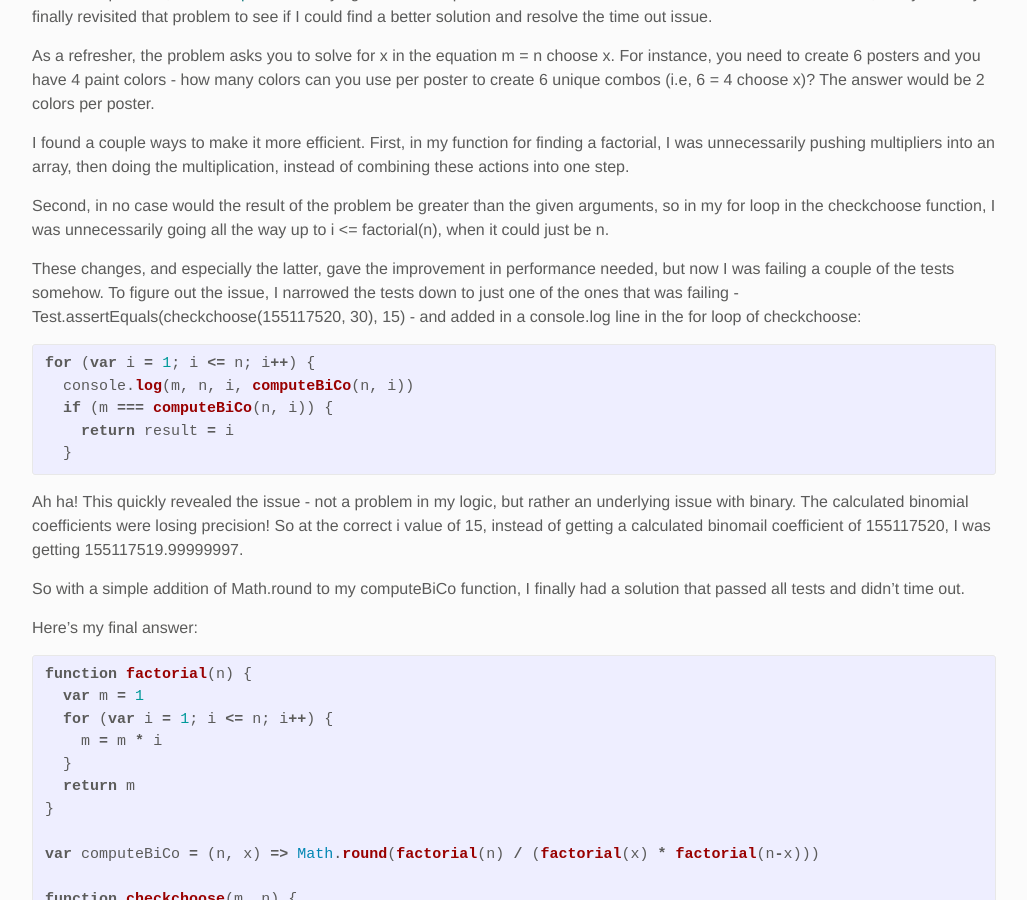
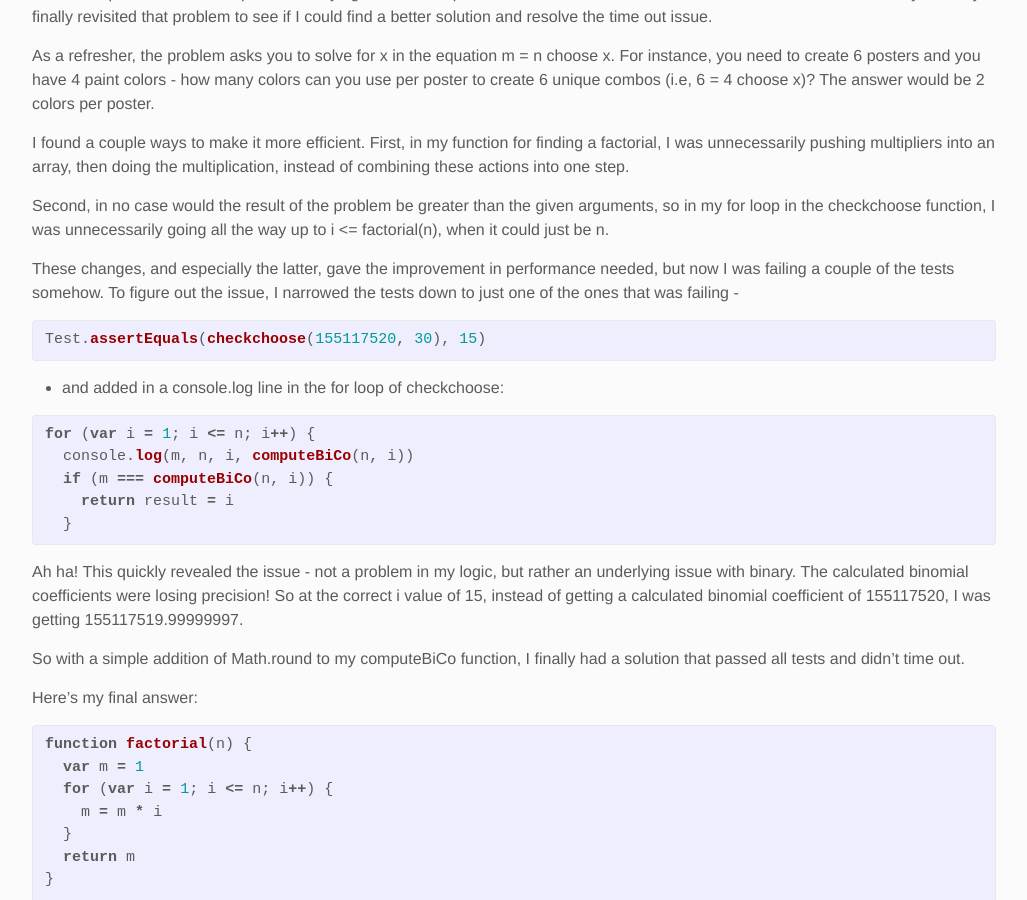
Before and after one commit to allisonkbarr/allisonkbarr.github.io, a Jekyll site: the page built from _posts/2016-02-20-a-kata-revisited.markdown, in a window 1280 px wide and 900 px high, scrolled down 250 px. Shown: the whole window, without its empty margins (18-1045 px from the left). Built offline with Jekyll 4.4.1, drawn with Linux system fonts in a browser that asks for light colours.

Commit message:
fix typo

```diff
--- a/_posts/2016-02-20-a-kata-revisited.markdown
+++ b/_posts/2016-02-20-a-kata-revisited.markdown
@@ -13,7 +13,7 @@
 
 Second, in no case would the result of the problem be greater than the given arguments, so in my for loop in the checkchoose function, I was unnecessarily going all the way up to i <= factorial(n), when it could just be n.
 
-These changes, and especially the latter, gave the improvement in performance needed, but now I was failing a couple of the tests somehow. To figure out the issue, I narrowed the tests down to just one of the ones that was failing - Test.assertEquals(checkchoose(155117520, 30), 15) - and added in a console.log line in the for loop of checkchoose:
+These changes, and especially the latter, gave the improvement in performance needed, but now I was failing a couple of the tests somehow. To figure out the issue, I narrowed the tests down to just one of the ones that was failing - {% highlight javascript %}Test.assertEquals(checkchoose(155117520, 30), 15){% endhighlight %} - and added in a console.log line in the for loop of checkchoose:
 
 {% highlight javascript %}
 for (var i = 1; i <= n; i++) {
@@ -23,7 +23,7 @@
   }
 {% endhighlight %}
 
-Ah ha! This quickly revealed the issue - not a problem in my logic, but rather an underlying issue with binary. The calculated binomial coefficients were losing precision! So at the correct i value of 15, instead of getting a calculated binomail coefficient of 155117520, I was getting 155117519.99999997.
+Ah ha! This quickly revealed the issue - not a problem in my logic, but rather an underlying issue with binary. The calculated binomial coefficients were losing precision! So at the correct i value of 15, instead of getting a calculated binomial coefficient of 155117520, I was getting 155117519.99999997.
 
 So with a simple addition of Math.round to my computeBiCo function, I finally had a solution that passed all tests and didn't time out.
 
```
